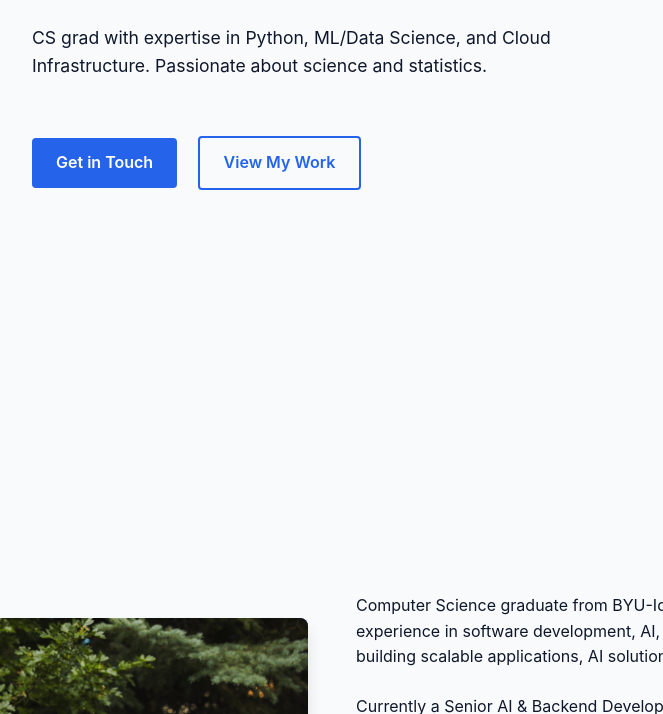
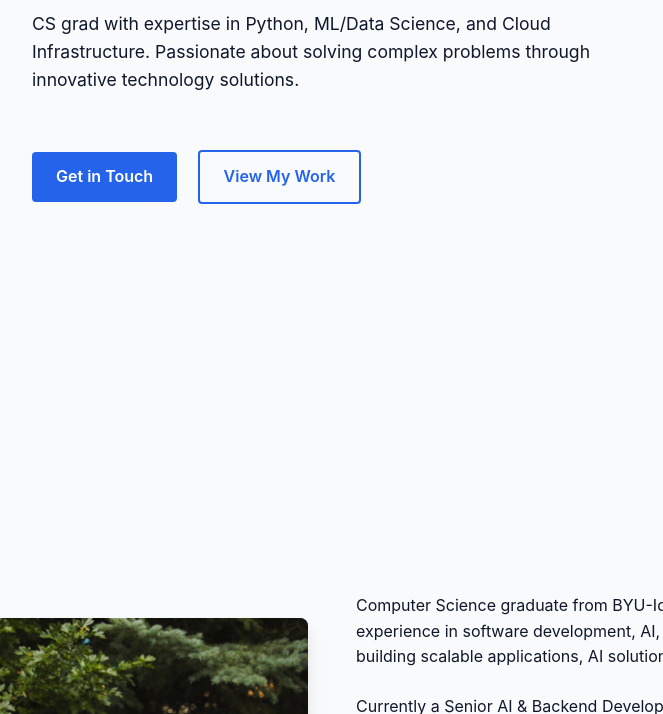
Before and after one commit to danhergir/danhergir.github.io, a plain HTML site: page index.html in a window 1280 px wide. Shown: the part 386-1100 px from the top of the page, without its empty margins (308-971 px from the left). Drawn offline with Linux system fonts and the light colour scheme.

Commit message:
New intro

```diff
--- a/index.html
+++ b/index.html
@@ -23,7 +23,7 @@
         <div class="container hero-content">
             <h2 class="animated">Hello, I'm</h2>
             <h1 class="animated delay-1">Daniel Hernandez</h1>
-            <p class="animated delay-2">CS grad with expertise in Python, ML/Data Science, and Cloud Infrastructure. Passionate about science and statistics.</p>
+            <p class="animated delay-2">CS grad with expertise in Python, ML/Data Science, and Cloud Infrastructure. Passionate about solving complex problems through innovative technology solutions.</p>
             <div class="animated delay-3">
                 <a href="#contact" class="btn">Get in Touch</a>
                 <a href="#experience" class="btn btn-outline">View My Work</a>
```
